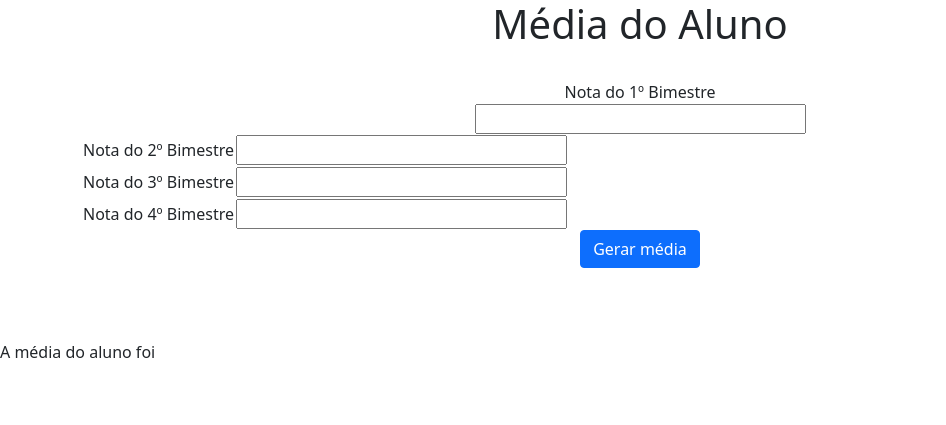
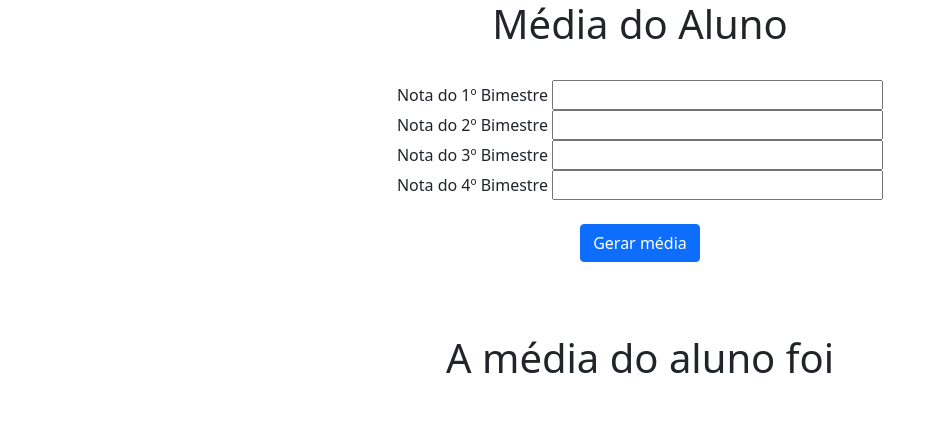
Before and after one commit to juniormyx/projetoescola, a website: page index.html in a window 1280 px wide. Shown: the whole page, without its empty margins (0-946 px from the left). Drawn offline with nearby package versions, Linux system fonts and the light colour scheme.

Commit message:
layout concluido e pequenas alteracoes no arquivo js

```diff
--- a/index.html
+++ b/index.html
@@ -16,46 +16,36 @@
         </div>
         <div class="row principal center-block">
             <div class="col-lg box-inside center-block text-center">
-                <table>
-                    <tr>
-                        <label>Nota do 1º Bimestre</label><br>
-                        <input type="text" name="number" size="30">
 
-                    </tr>
-                    <tr>
-                        <td>Nota do 2º Bimestre</td>
-                        <td>
-                        <input type="text" name="number" size="30">
-                        </td>
-                    </tr>
-                    <tr>
-                        <td>Nota do 3º Bimestre</td>
-                        <td>
-                            <input type="text" name="number" size="30">
-                        </td>
-                    </tr>
-                    <tr>
-                        <td>Nota do 4º Bimestre</td>
-                        <td>
-                        <input type="text" name="number" size="30">
-                        </td>
-                    </tr>
-                </table>
+                <label>Nota do 1º Bimestre</label>
+                <input type="text" name="number" size="30" id="primeiraNota"> <br>
 
+                <label>Nota do 2º Bimestre</label>
+                <input type="text" name="number" size="30"> <br>
+
+                <label>Nota do 3º Bimestre</label>
+                <input type="text" name="number" size="30"> <br>
+
+                <label>Nota do 4º Bimestre</label>
+                <input type="text" name="number" size="30"> <br>
             </div>
         </div>
+        <br>
         <div class="row principal center-block">
             <div class="col-lg box-inside center-block text-center">
-                <button type="button" class="btn btn-primary">Gerar média</button>
+                <button type="button" class="btn btn-primary" onclick="calcularMedia()">Gerar média</button>
             </div>
         </div>
     </div>
     <br><br><br>
 
-    <div>
-        A média do aluno foi
+    <div class="row principal center-block">
+        <div class="col-lg box-inside center-block text-center">
+             <h1>A média do aluno foi</h1><br>
+             <h2 id="result"></h2>
+        </div>
     </div>
-    </div>
+
 </body>
 
 
```
Also changed, not shown: logica.js (+7 -7 lines).
